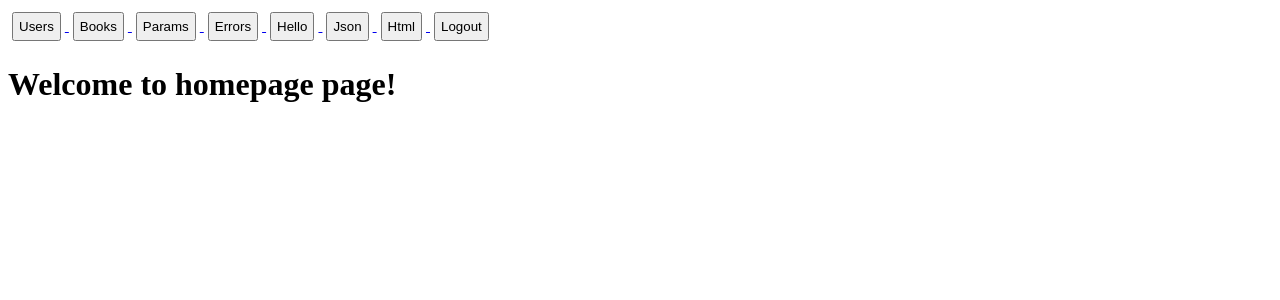
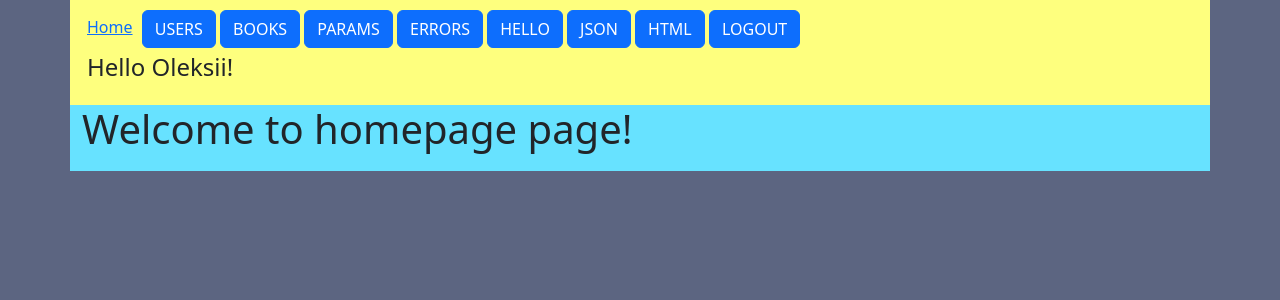
Before and after one commit to cinck/r_d_python_course, a Flask app: page / in a window 1280 px wide. Shown: the top 300 px of the page. Run offline with Flask 3, Linux system fonts and the light colour scheme; a user stored in the database is signed in.

Commit message:
index.html updated

```diff
--- a/flask_homework/templates/index.html
+++ b/flask_homework/templates/index.html
@@ -2,17 +2,23 @@
 <html lang="en">
 <head>
     <meta charset="UTF-8">
+    <meta name="viewport" content="width=device-width, initial-scale=1">
+    <link href="https://cdn.jsdelivr.net/npm/bootstrap@5.2.3/dist/css/bootstrap.min.css" rel="stylesheet" integrity="sha384-rbsA2VBKQhggwzxH7pPCaAqO46MgnOM80zW1RWuH61DGLwZJEdK2Kadq2F9CUG65" crossorigin="anonymous">
     <title>{{ title|capitalize }}</title>
+    <link rel="stylesheet" href="/static/stylesheets/styles.css">
 </head>
 <body>
-    <div class="container" id="header">
+    <div class="container header" id="header">
+        <a class="homeLink" href='http://127.0.0.1:5000/'>Home</a>
         {% for page in pages %}
         <a href='http://127.0.0.1:5000/{{ page }}'>
-                <button style='padding: 5px; margin: 4px'>{{ page|capitalize }}</button>
-        </a>
+            <button type="button" class="btn btn-primary">{{ page|upper }}</button></a>
         {% endfor %}
+        {% if user_name %}
+        <h4 class="user-greeting">Hello {{ user_name }}!</h4>
+        {% endif %}
     </div>
-    <div>
+    <div class="container blockItem">
         <h1>{{ welcome_text }}</h1>
     </div>
 </body>
```
